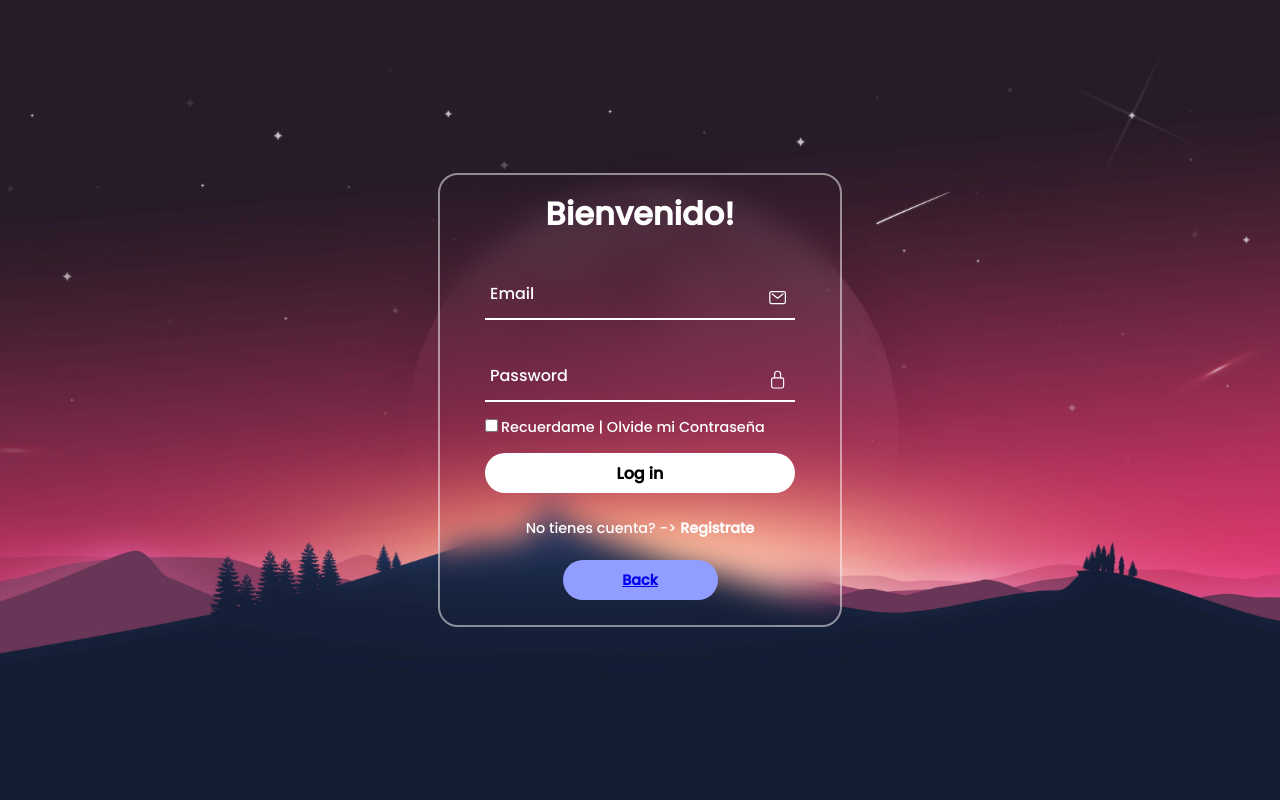
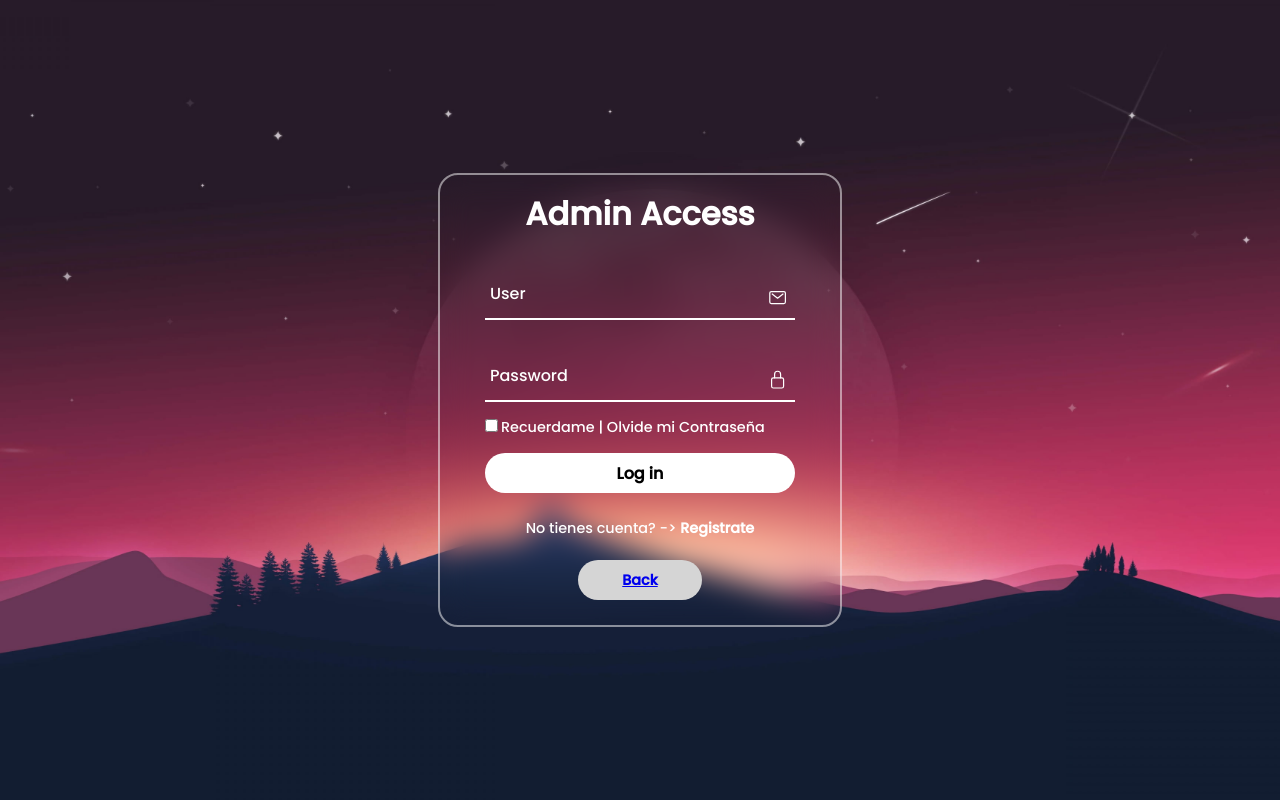
Before and after one commit to ricardoqsx/agenda, a Flask app: page /login in a window 1280 px wide. Run offline with Flask 3, Linux system fonts and the light colour scheme.

Commit message:
pequeñas correcciones

```diff
--- a/app/static/login.css
+++ b/app/static/login.css
@@ -116,12 +116,13 @@ button{
 }
 
 .boton{
-    width: 50%;
+    width: 40%;
     height: 40px;
     border-radius: 40px;
-    background: #919eff;
+    background: #d5d5d5;
     border: none;
     outline: none;
     cursor: pointer;
     font-size: 1em;
     font-weight: 600;
+}
--- a/app/templates/login.html
+++ b/app/templates/login.html
@@ -9,11 +9,11 @@
         <div class="form-box">
             <div class="form-value">
                 <form action="">
-                    <h2>Bienvenido!</h2>
+                    <h2>Admin Access</h2>
                     <div class="inputbox">
                         <ion-icon name="mail-outline"></ion-icon>
-                        <input type="email" required>
-                        <label for="">Email</label>
+                        <input type="text" required>
+                        <label for="">User</label>
                     </div>
                     <div class="inputbox">
                         <ion-icon name="lock-closed-outline"></ion-icon>
```
